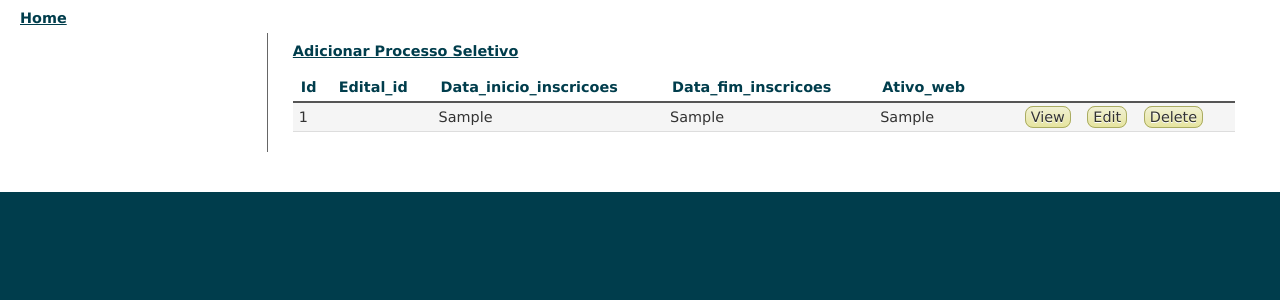
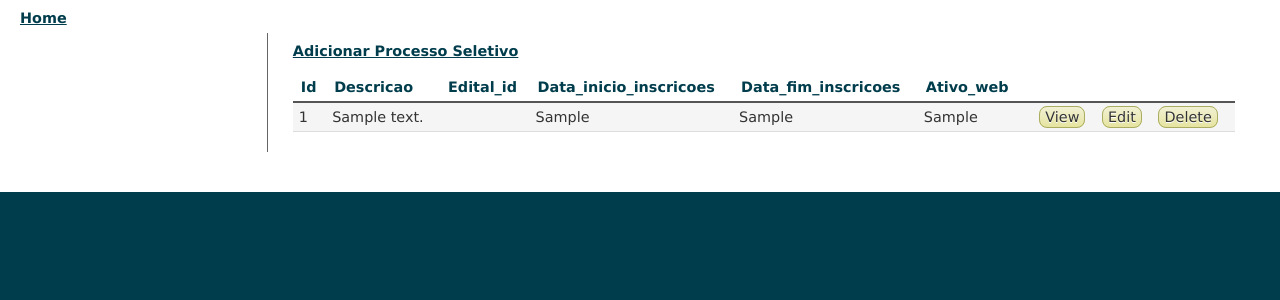
Before and after one commit to andrerezende/SIE-2.0, a CakePHP app: the page made by app/views/processo_seletivos/admin_index.ctp in a window 1280 px wide. Shown: the part 63-363 px from the top of the page. Run offline with PHP 8.4 and a stand-in for CakePHP, Linux system fonts and the light colour scheme; the template is opened without the code that fills it: most values are stand-ins (such as "Sample title", 1, 10 or a date in 2020); data that the repository does not hold is empty; some libraries are stand-ins or nearby versions.

Commit message:
Field descrição adicionado nas views.

```diff
--- a/app/views/processo_seletivos/admin_add.ctp
+++ b/app/views/processo_seletivos/admin_add.ctp
@@ -4,6 +4,7 @@
 		<legend><?php __('Adicionar Processo Seletivo'); ?></legend>
 	<?php
 		echo $this->Form->input('edital_id');
+		echo $this->Form->input('descricao');
 		echo $this->Form->input('data_inicio_inscricoes');
 		echo $this->Form->input('data_fim_inscricoes');
 		echo $this->Form->input('hora_inicio_inscricoes');
--- a/app/views/processo_seletivos/admin_edit.ctp
+++ b/app/views/processo_seletivos/admin_edit.ctp
@@ -5,6 +5,7 @@
 	<?php
 		echo $this->Form->input('id');
 		echo $this->Form->input('edital_id');
+		echo $this->Form->input('descricao');
 		echo $this->Form->input('data_inicio_inscricoes');
 		echo $this->Form->input('data_fim_inscricoes');
 		echo $this->Form->input('hora_inicio_inscricoes');
--- a/app/views/processo_seletivos/admin_index.ctp
+++ b/app/views/processo_seletivos/admin_index.ctp
@@ -4,6 +4,7 @@
 	<table cellpadding="0" cellspacing="0">
 	<tr>
 		<th><?php echo $this->Paginator->sort('id');?></th>
+		<th><?php echo $this->Paginator->sort('descricao');?></th>
 		<th><?php echo $this->Paginator->sort('edital_id');?></th>
 		<th><?php echo $this->Paginator->sort('data_inicio_inscricoes');?></th>
 		<th><?php echo $this->Paginator->sort('data_fim_inscricoes');?></th>
@@ -20,6 +21,7 @@
 	?>
 	<tr<?php echo $class;?>>
 		<td><?php echo $processoSeletivo['ProcessoSeletivo']['id']; ?>&nbsp;</td>
+		<td><?php echo $processoSeletivo['ProcessoSeletivo']['descricao']; ?>&nbsp;</td>
 		<td>
 			<?php echo $this->Html->link($processoSeletivo['Edital']['id'], array('controller' => 'editais', 'action' => 'view', $processoSeletivo['Edital']['id'])); ?>
 		</td>
--- a/app/views/processo_seletivos/admin_view.ctp
+++ b/app/views/processo_seletivos/admin_view.ctp
@@ -4,6 +4,11 @@
 		<dt<?php if ($i % 2 == 0) echo $class;?>><?php __('Id'); ?></dt>
 		<dd<?php if ($i++ % 2 == 0) echo $class;?>>
 			<?php echo $processoSeletivo['ProcessoSeletivo']['id']; ?>
+			&nbsp;
+		</dd>
+		<dt<?php if ($i % 2 == 0) echo $class;?>><?php __('Descrição'); ?></dt>
+		<dd<?php if ($i++ % 2 == 0) echo $class;?>>
+			<?php echo $processoSeletivo['ProcessoSeletivo']['descricao']; ?>
 			&nbsp;
 		</dd>
 		<dt<?php if ($i % 2 == 0) echo $class;?>><?php __('Edital'); ?></dt>
```
